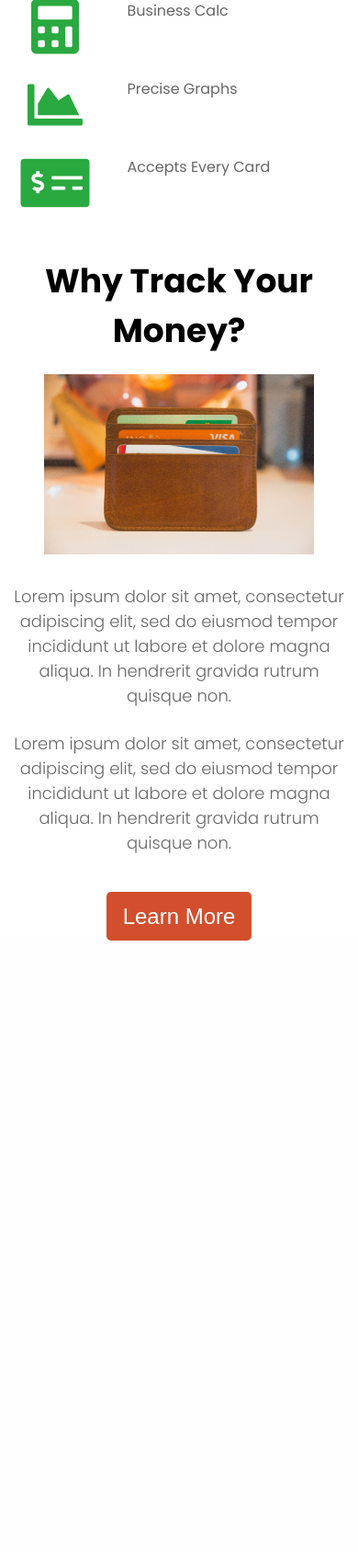
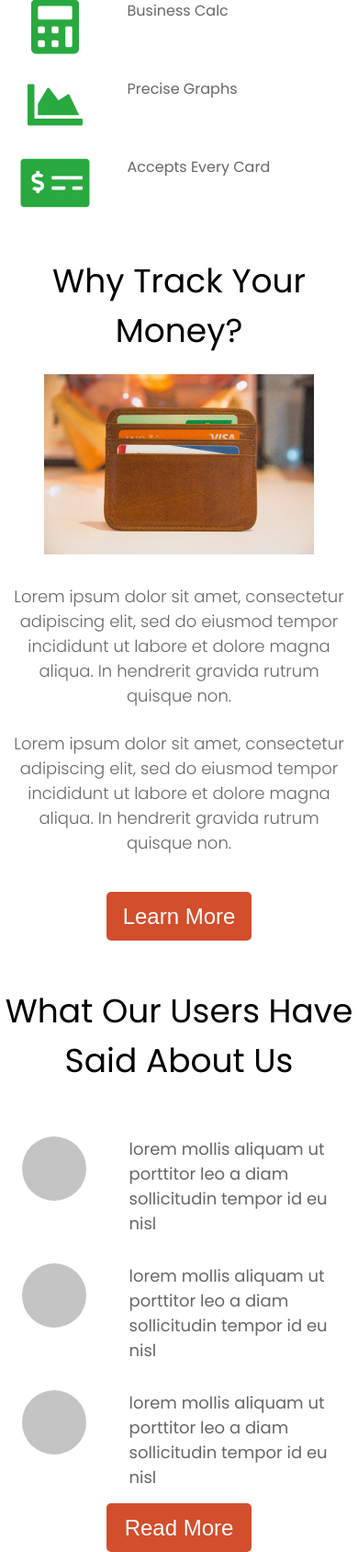
Before and after one commit to Aim-Entity/expense-tracker, a Django app: template templates/home/index.htm in a window 390 px wide. Shown: the part 3680-5368 px from the top of the page at 92% size. Before the commit the page ends 4703 px from the top, so only its background shows below. Run offline with Django 3.2, Linux system fonts and the light colour scheme; the template is opened without the code that fills it, so the values that code supplies are empty.

Commit message:
Mobile view home section7 added

```diff
--- a/home/static/home/style.css
+++ b/home/static/home/style.css
@@ -13,6 +13,10 @@ body {
 
 a {
   text-decoration: none;
+}
+
+h2 {
+  font-weight: normal;
 }
 
 /* MAKE MOBILE VIEW FIRST  */
@@ -404,6 +408,65 @@ a {
   transform: translateX(-50%);
   margin-top: 15px;
 }
+
+.section7 {
+  margin-top: 50px;
+}
+
+.section7-title {
+  width: 100%;
+  font-size: 36px;
+  line-height: 54px;
+  text-align: center;
+
+  color: #000000;
+}
+
+.testimonials {
+  margin-top: 25px;
+  display: flex;
+  flex-direction: column;
+}
+
+.single-testimonial {
+  margin-top: 30px;
+  display: flex;
+  justify-content: space-around;
+}
+
+.testimonial-img {
+  width: 70px;
+  height: 70px;
+  border-radius: 200px;
+
+  background: #c4c4c4;
+}
+
+.testimonial-par {
+  width: 226px;
+  font-size: 18px;
+  line-height: 27px;
+
+  color: rgba(0, 0, 0, 0.6);
+}
+
+.section7-btn {
+  margin-top: 15px;
+  position: relative;
+  left: 50%;
+  transform: translateX(-50%);
+
+  background: #d34e2c;
+  border-radius: 5px;
+  width: 158px;
+  height: 53px;
+
+  font-size: 24px;
+  line-height: 36px;
+
+  color: #ffffff;
+  border: none;
+}
 @media screen and (min-width: 850px) {
   .top-mobile-hero {
     display: none;
--- a/templates/home/index.htm
+++ b/templates/home/index.htm
@@ -241,6 +241,39 @@
 
         <a href=""><button class="section6-btn btn">Learn More</button></a>
       </div>
+
+      <div class="section7">
+        <h2 class="section7-title">What Our Users Have Said About Us</h2>
+
+        <div class="testimonials">
+          <div class="first-testimonial single-testimonial">
+            <div class="testimonial-img"></div>
+
+            <p class="testimonial-par">
+              lorem mollis aliquam ut porttitor leo a diam sollicitudin tempor
+              id eu nisl
+            </p>
+          </div>
+          <div class="second-testimonial single-testimonial">
+            <div class="testimonial-img"></div>
+
+            <p class="testimonial-par">
+              lorem mollis aliquam ut porttitor leo a diam sollicitudin tempor
+              id eu nisl
+            </p>
+          </div>
+          <div class="third-testimonial single-testimonial">
+            <div class="testimonial-img"></div>
+
+            <p class="testimonial-par">
+              lorem mollis aliquam ut porttitor leo a diam sollicitudin tempor
+              id eu nisl
+            </p>
+          </div>
+        </div>
+
+        <button class="section7-btn btn">Read More</button>
+      </div>
     </div>
   </body>
 </html>
```
